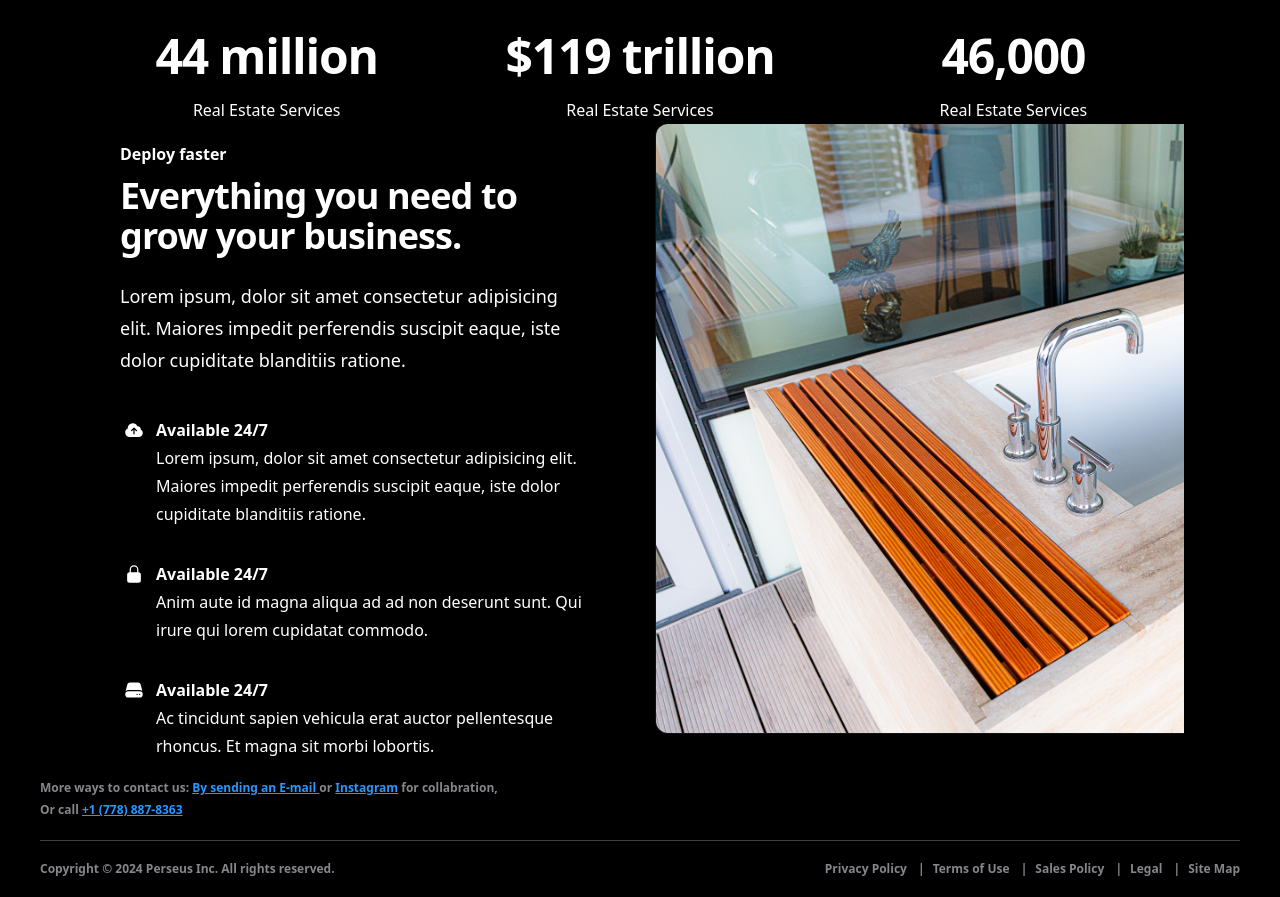
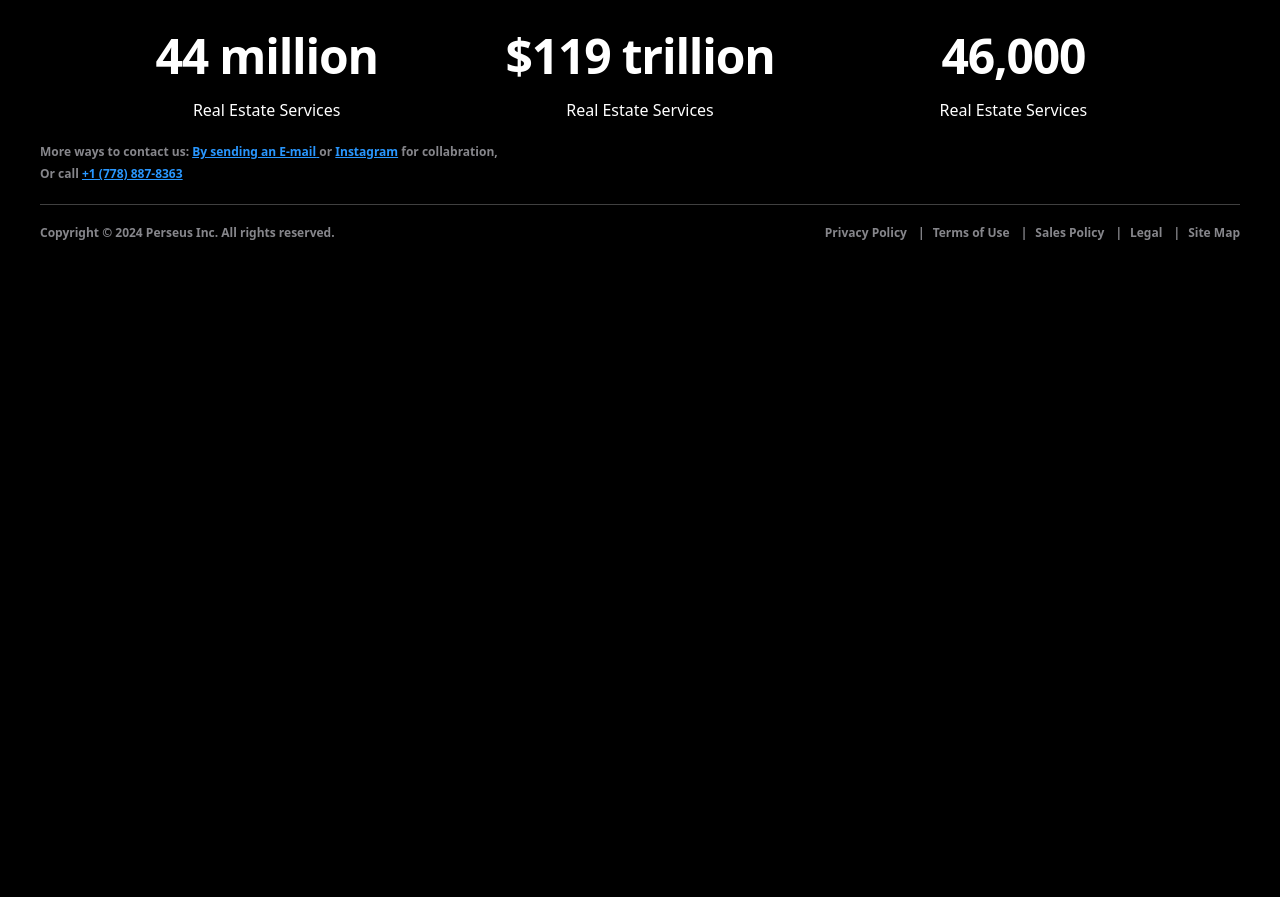
Before and after one commit to aryangh1/perseus-website, a React (Vite) app: page /services in a window 1280 px wide. Shown: the part 1240-2137 px from the top of the page. After the commit the page ends 1501 px from the top, so only its background shows below. Built offline with nearby package versions, Linux system fonts and the light colour scheme.

Commit message:
ref: about&services pages

```diff
--- a/src/pages/ServicesPage.jsx
+++ b/src/pages/ServicesPage.jsx
@@ -1,6 +1,5 @@
 import { HeadingText, ServicesCarousel } from '../components';
-import { serviceFeatures, stats } from '../constants/index';
-import { kengo4Img } from '../utils';
+import { stats } from '../constants/index';
 
 const ServicesPage = () => {
   return (
@@ -34,7 +33,7 @@ const ServicesPage = () => {
       {/* Ready to dive in */}
       {/* <div>
         <div className="mx-auto max-w-7xl py-24 sm:px-6 sm:py-32 lg:px-8">
-          <div className="relative isolate overflow-hidden bg-gray-900 px-6 pt-16 shadow-2xl sm:rounded-3xl sm:px-16 md:pt-24 lg:flex lg:gap-x-20 lg:px-24 lg:pt-0">
+          <div className="relative isolate overflow-hidden px-6 pt-16 shadow-2xl sm:rounded-3xl sm:px-16 md:pt-24 lg:flex lg:gap-x-20 lg:px-24 lg:pt-0">
             <svg
               viewBox="0 0 1024 1024"
               className="absolute left-1/2 top-1/2 -z-10 h-[64rem] w-[64rem] -translate-y-1/2 [mask-image:radial-gradient(closest-side,white,transparent)] sm:left-full sm:-ml-80 lg:left-1/2 lg:ml-0 lg:-translate-x-1/2 lg:translate-y-0"
@@ -47,12 +46,6 @@ const ServicesPage = () => {
                 fill="url(#759c1415-0410-454c-8f7c-9a820de03641)"
                 fillOpacity="0.7"
               />
-              <defs>
-                <radialGradient id="759c1415-0410-454c-8f7c-9a820de03641">
-                  <stop stopColor="#7775D6" />
-                  <stop offset={1} stopColor="#E935C1" />
-                </radialGradient>
-              </defs>
             </svg>
             <div className="mx-auto max-w-md text-center lg:mx-0 lg:flex-auto lg:py-32 lg:text-left">
               <h2 className="text-3xl font-bold tracking-tight text-white sm:text-4xl">
@@ -93,7 +86,7 @@ const ServicesPage = () => {
       </div> */}
 
       {/* a better workflow */}
-      <div className="overflow-hidden">
+      {/* <div className="overflow-hidden">
         <div className="mx-auto max-w-7xl px-6">
           <div className="mx-auto grid max-w-2xl grid-cols-1 gap-x-8 gap-y-16 sm:gap-y-20 lg:mx-0 lg:max-w-none lg:grid-cols-2">
             <div className="lg:pr-8 lg:pt-4">
@@ -135,7 +128,7 @@ const ServicesPage = () => {
             />
           </div>
         </div>
-      </div>
+      </div> */}
     </section>
   );
 };
```
Also changed, not shown: src/pages/About.jsx (+0 -82 lines).
